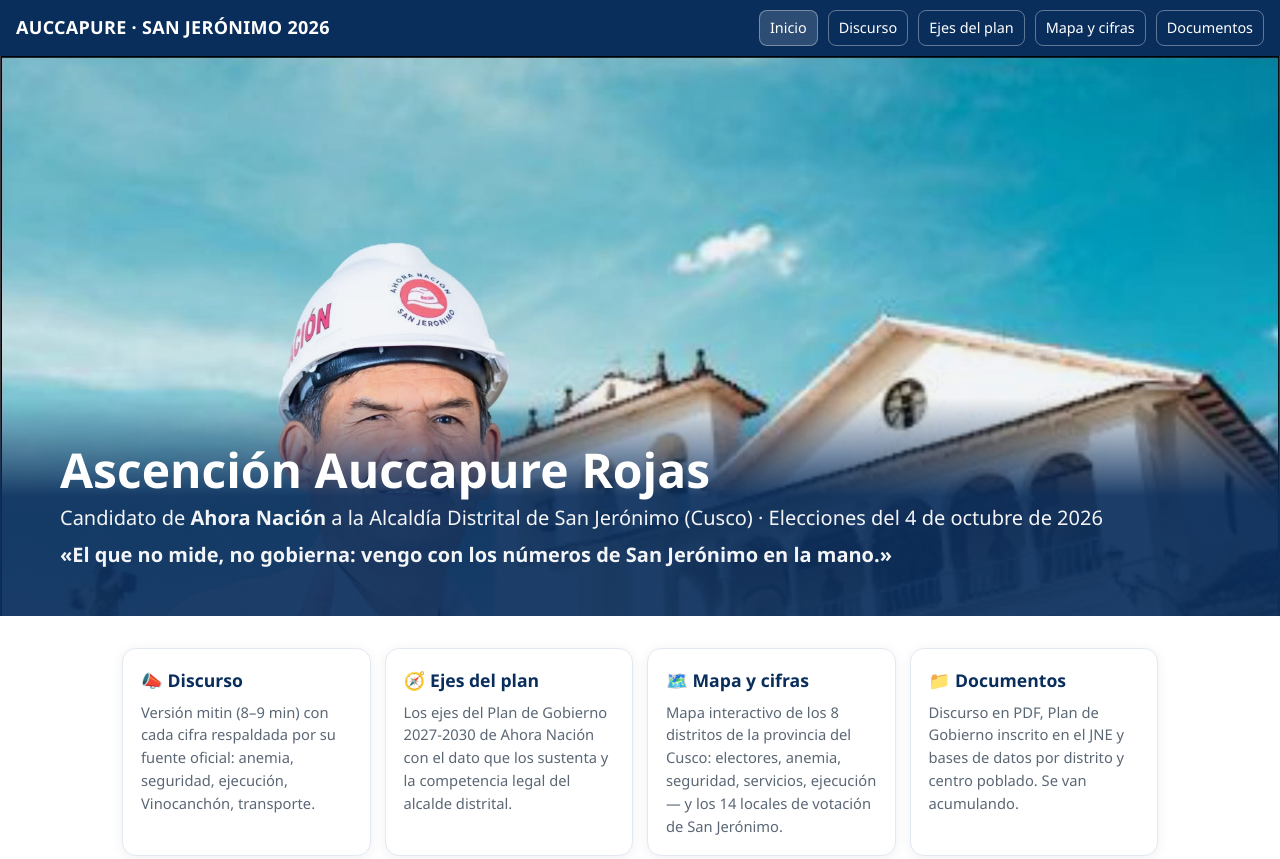
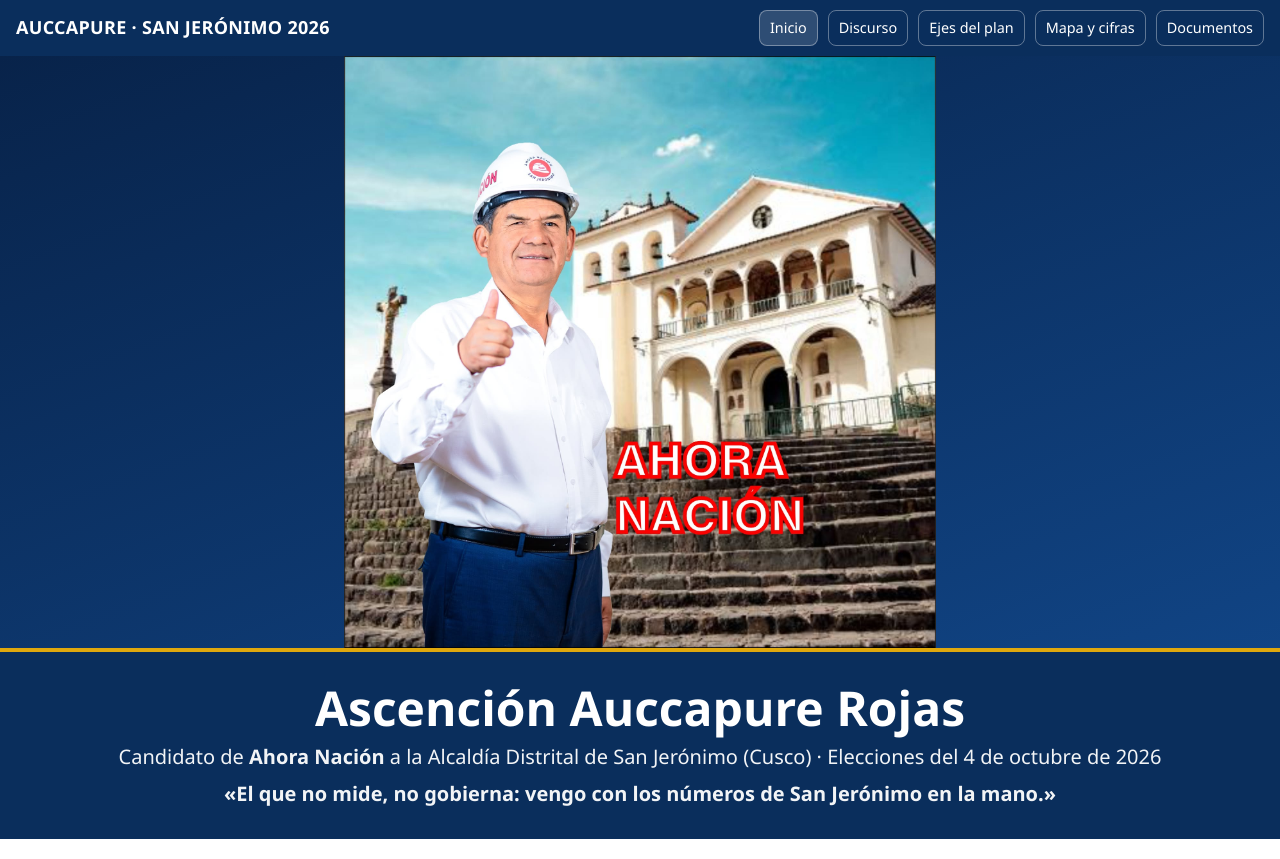
Before and after one commit to carlosperez100/auccapure-sanjeronimo, a plain HTML site: page index.html in a window 1280 px wide. Shown: the top 859 px of the page. Drawn offline with Linux system fonts and the light colour scheme.

Commit message:
Portada: foto cuadrada completa (sin recorte que cortaba la cara), titulo en franja azul debajo

```diff
--- a/assets/estilo.css
+++ b/assets/estilo.css
@@ -7,9 +7,9 @@
 .nav .brand{font-weight:800;letter-spacing:.3px;flex:1;min-width:160px;text-decoration:none;color:#fff}
 .nav a.l{color:#fff;text-decoration:none;padding:6px 10px;border-radius:8px;font-size:.9rem;border:1px solid rgba(255,255,255,.35)}
 .nav a.l.on,.nav a.l:hover{background:rgba(255,255,255,.15)}
-.hero{position:relative;background:var(--azul);color:#fff;overflow:hidden}
-.hero img{width:100%;max-height:70vh;object-fit:cover;object-position:top;display:block;opacity:.95}
-.hero .ov{position:absolute;inset:auto 0 0 0;background:linear-gradient(180deg,rgba(10,46,92,0),rgba(10,46,92,.92) 45%);padding:clamp(18px,4vw,46px) clamp(16px,5vw,60px)}
+.hero{background:linear-gradient(160deg,#08234a,var(--azul2));color:#fff}
+.hero img{display:block;margin:0 auto;max-width:100%;max-height:74vh;width:auto;height:auto}
+.hero .ov{background:var(--azul);padding:clamp(14px,3vw,30px) clamp(16px,5vw,60px);text-align:center;border-top:4px solid var(--oro)}
 .hero h1{margin:0;font-size:clamp(1.6rem,4.5vw,3rem);line-height:1.1}
 .hero p{margin:6px 0 0;font-size:clamp(.95rem,1.8vw,1.25rem);opacity:.95}
 .wrap{max-width:1100px;margin:0 auto;padding:clamp(14px,3vw,32px)}
```
